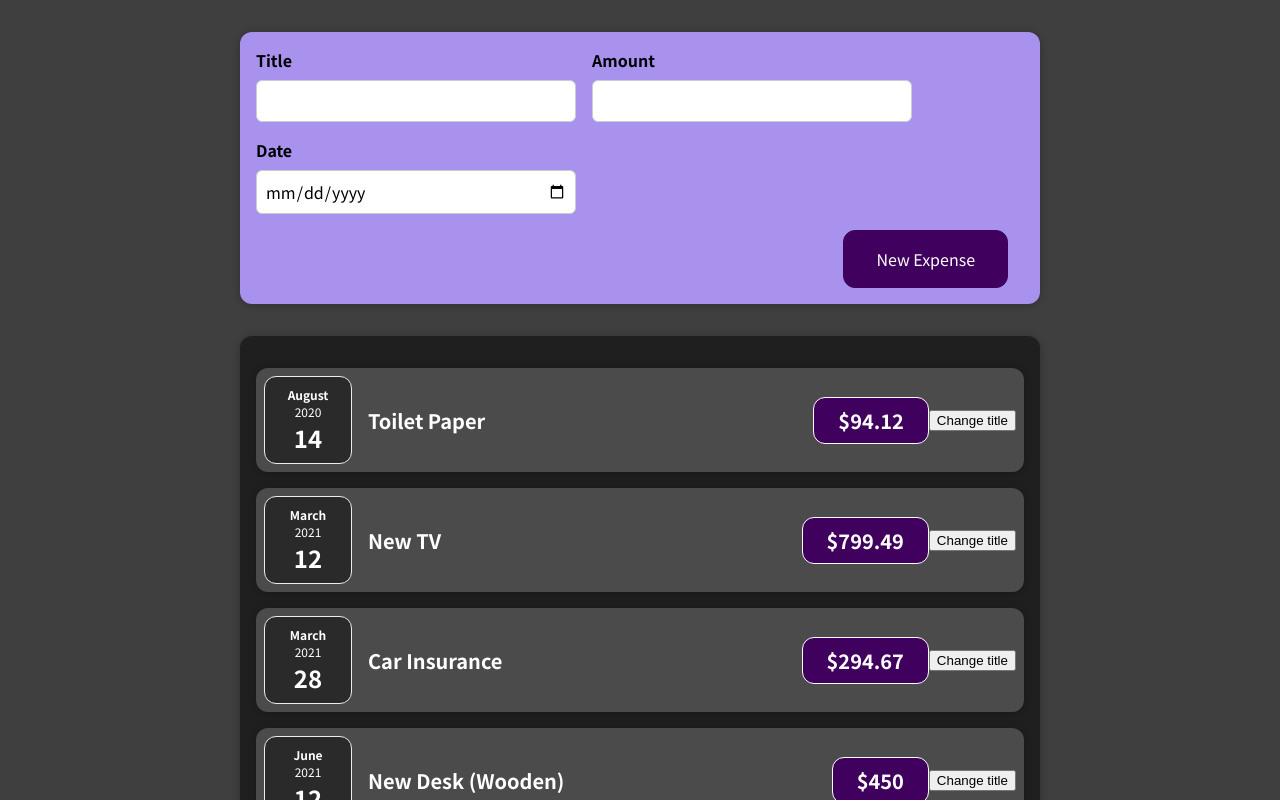
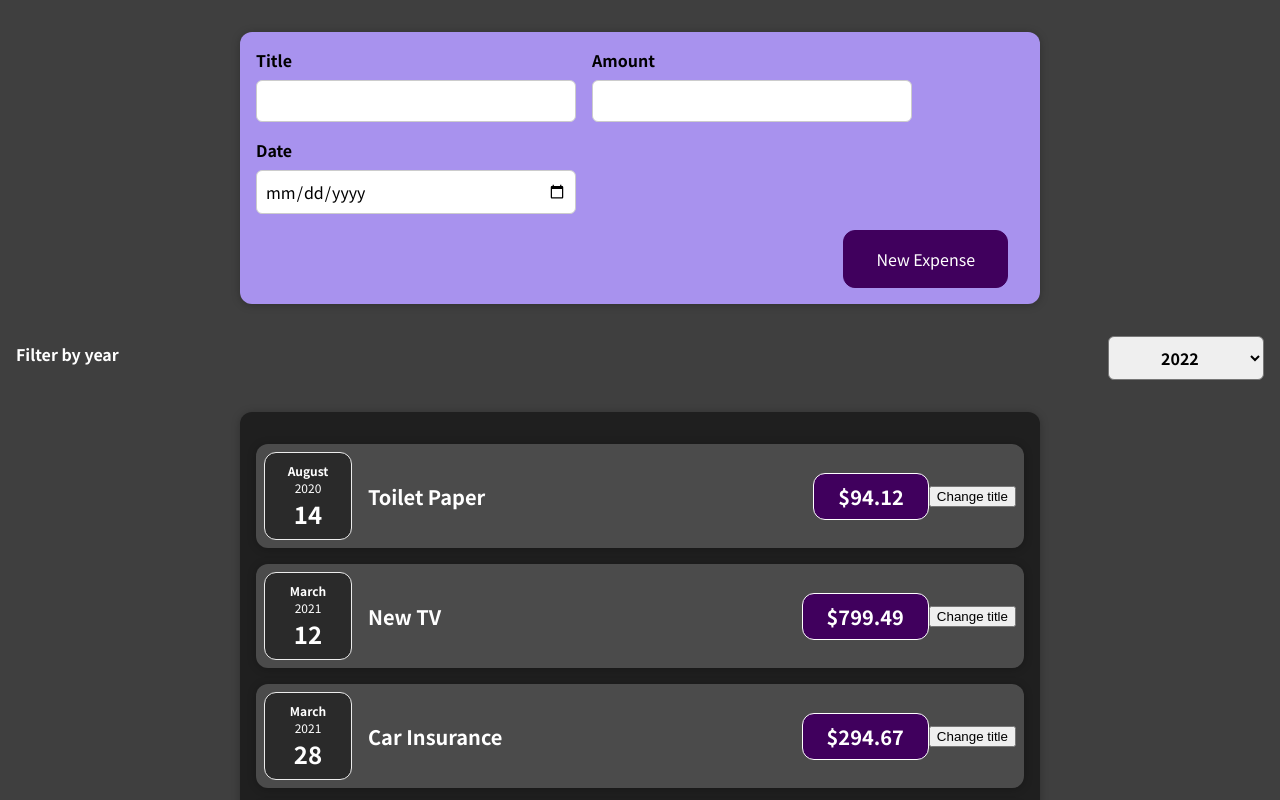
Before and after one commit to kravchenkoWeb/reactCourse, a React (Create React App) app: page / in a window 1280 px wide. Shown: the top 800 px of the page. Built offline with nearby package versions, Linux system fonts and the light colour scheme.

Commit message:
Assignment 2: added expenses filter

```diff
--- /dev/null
+++ b/src/components/ExpenseFilter/ExpensesFilter.css
@@ -0,0 +1,24 @@
+.expenses-filter {
+  color: white;
+  padding: 0 1rem;
+}
+
+.expenses-filter__control {
+  display: flex;
+  width: 100%;
+  align-items: center;
+  justify-content: space-between;
+  margin: 1rem 0;
+}
+
+.expenses-filter label {
+  font-weight: bold;
+  margin-bottom: 0.5rem;
+}
+
+.expenses-filter select {
+  font: inherit;
+  padding: 0.5rem 3rem;
+  font-weight: bold;
+  border-radius: 6px;
+}
--- /dev/null
+++ b/src/components/ExpenseFilter/ExpensesFilter.js
@@ -0,0 +1,25 @@
+import React from "react";
+
+import "./ExpensesFilter.css";
+
+const ExpensesFilter = (props) => {
+  const yearChangeHandler = (yearEvent) => {
+    const year = yearEvent.target.value;
+    props.onYearSelected(year);
+  };
+  return (
+    <div className="expenses-filter">
+      <div className="expenses-filter__control">
+        <label>Filter by year</label>
+        <select onChange={yearChangeHandler}>
+          <option value="2022">2022</option>
+          <option value="2021">2021</option>
+          <option value="2020">2020</option>
+          <option value="2019">2019</option>
+        </select>
+      </div>
+    </div>
+  );
+};
+
+export default ExpensesFilter;
--- a/src/components/Expenses/Expenses.js
+++ b/src/components/Expenses/Expenses.js
@@ -1,9 +1,19 @@
 import "./Expenses.css";
 import ExpenseItem from "./ExpenseItem";
 import Card from "../UI/Card";
+import ExpensesFilter from "../ExpenseFilter/ExpensesFilter";
+import { useState } from "react";
 
 const Expenses = (props) => {
+  const [year, setYear] = useState("");
+  const onYeahSelectHandler = (selectedYear) => {
+    setYear(selectedYear);
+  };
+  console.log(year);
+
   return (
+    <div>
+      <ExpensesFilter onYearSelected={onYeahSelectHandler} />
       <Card className="expenses">
         <ExpenseItem
           title={props.list[0].title}
@@ -26,6 +36,7 @@
           date={props.list[3].date}
         />
       </Card>
+    </div>
   );
 };
 
```
Also changed, not shown: 1 other file (tests, documents, lock files or other folders). Lines whose indentation alone changed are shown as unchanged.
